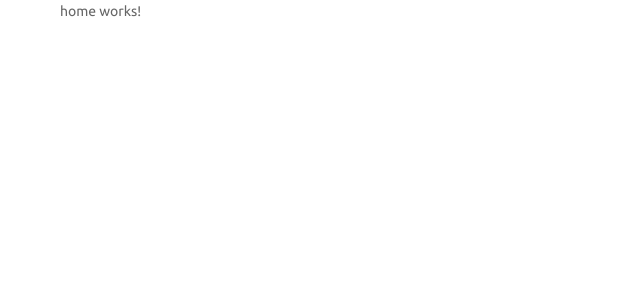
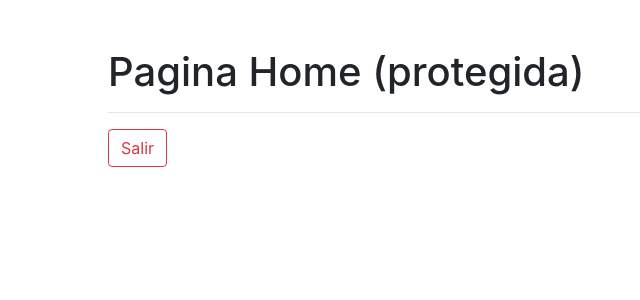
Before and after one commit to AlejandroHCarrillo/simple-angular-login-, an Angular app in the folder login/: page /home in a window 1280 px wide. Shown: the top 300 px of the page, without its empty margins (25-665 px from the left). Built offline with nearby package versions, Linux system fonts and the light colour scheme; sample sign-in values are in the browser's storage.

Commit message:
Log Out
* Implementar la eliminacion del token
* Redireccionar la ruta protegida al login

```diff
--- a/login/src/app/guards/auth.guard.ts
+++ b/login/src/app/guards/auth.guard.ts
@@ -1,5 +1,5 @@
 import { Injectable } from '@angular/core';
-import { CanActivate, ActivatedRouteSnapshot, RouterStateSnapshot, UrlTree, Router } from '@angular/router';
+import { CanActivate, Router } from '@angular/router';
 import { AuthService } from '../services/auth.service';
 
 @Injectable({
@@ -10,10 +10,6 @@
               private router:Router){}
 
   canActivate():boolean {
-    console.log("Guardia de seguridad trabajando");
-    console.log(`¿Esta Autenticado?: ${this.auth.estaAutenticado()}`);
-    console.log(`¿Esta userToken?: ${this.auth.userToken}`);
-    console.log(`¿Esta Autenticado usando userToken?: ${this.auth.userToken?true:false}`);
     if (this.auth.estaAutenticado()){
       return true;
     } else{
--- a/login/src/app/pages/home/home.component.html
+++ b/login/src/app/pages/home/home.component.html
@@ -1,3 +1,7 @@
-<p>
-  home works!
-</p>
+<div class="m-5">
+ <h1>Pagina Home (protegida) </h1>
+ <hr>
+ <button class="btn btn-outline-danger" (click)="salir()">
+  Salir
+ </button>
+</div>
--- a/login/src/app/pages/home/home.component.ts
+++ b/login/src/app/pages/home/home.component.ts
@@ -1,4 +1,6 @@
 import { Component, OnInit } from '@angular/core';
+import { AuthService } from 'src/app/services/auth.service';
+import { Router } from '@angular/router';
 
 @Component({
   selector: 'app-home',
@@ -7,9 +9,15 @@
 })
 export class HomeComponent implements OnInit {
 
-  constructor() { }
+  constructor(private auth : AuthService,
+              private router: Router) { }
 
   ngOnInit() {
   }
 
+  salir(){
+    this.auth.logout();
+    this.router.navigateByUrl('/login');
+  }
+
 }
--- a/login/src/app/services/auth.service.ts
+++ b/login/src/app/services/auth.service.ts
@@ -23,7 +23,7 @@
   }
 
   logout(){
-
+    localStorage.removeItem('token');
   }
 
   login(usuario:usuarioModel){
```
